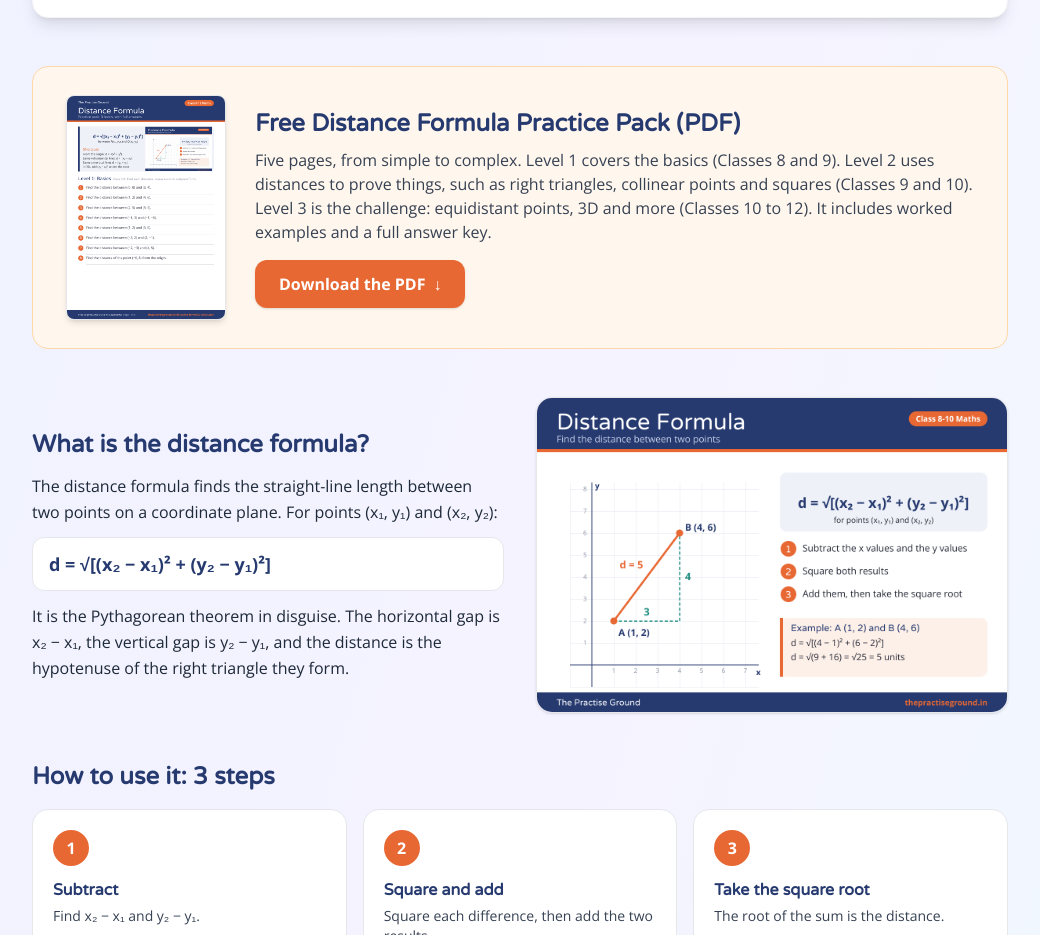
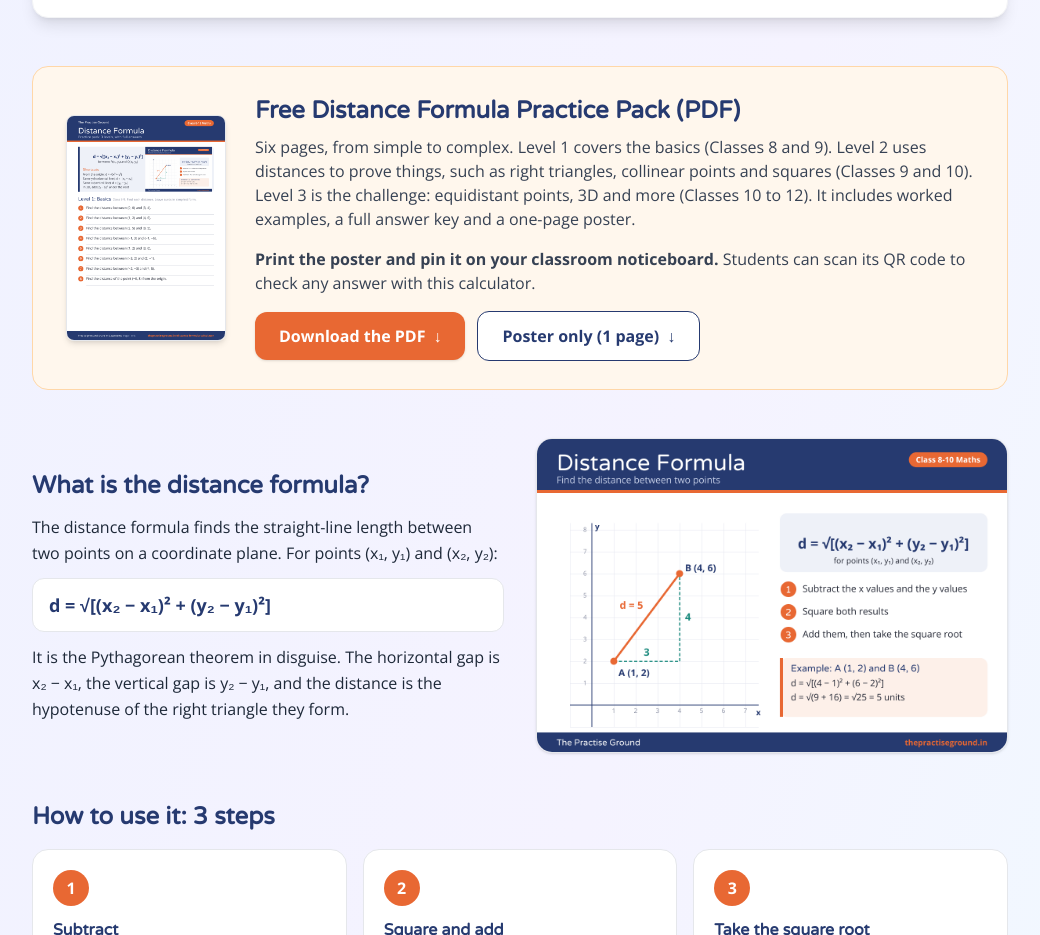
Before and after one commit to thepractiseground/the-practise-ground, a Next.js app: page /distance-formula-calculator in a window 1280 px wide. Shown: the part 1260-2195 px from the top of the page, without its empty margins (120-1160 px from the left). Built offline with nearby package versions, Linux system fonts and the light colour scheme.

Commit message:
Add files via upload

```diff
--- a/src/app/distance-formula-calculator/page.tsx
+++ b/src/app/distance-formula-calculator/page.tsx
@@ -111,10 +111,16 @@ export default function DistanceFormulaCalculatorPage() {
           <div>
             <h2 className="text-2xl font-bold text-brand-navy mb-2">Free Distance Formula Practice Pack (PDF)</h2>
             <p className="text-gray-700 mb-4">
-              Five pages, from simple to complex. Level 1 covers the basics (Classes 8 and 9). Level 2 uses distances to prove things, such as right triangles, collinear points and squares (Classes 9 and 10). Level 3 is the challenge: equidistant points, 3D and more (Classes 10 to 12). It includes worked examples and a full answer key.
+              Six pages, from simple to complex. Level 1 covers the basics (Classes 8 and 9). Level 2 uses distances to prove things, such as right triangles, collinear points and squares (Classes 9 and 10). Level 3 is the challenge: equidistant points, 3D and more (Classes 10 to 12). It includes worked examples, a full answer key and a one-page poster.
+            </p>
+            <p className="text-gray-700 mb-4">
+              <strong>Print the poster and pin it on your classroom noticeboard.</strong> Students can scan its QR code to check any answer with this calculator.
             </p>
             <a href="/posters/distance-formula-practice-pack.pdf" download className="inline-flex items-center gap-2 bg-brand-orange hover:bg-orange-600 text-white font-bold px-6 py-3 rounded-xl shadow transition-colors">
               Download the PDF <span aria-hidden="true">↓</span>
+            </a>
+            <a href="/posters/distance-formula-poster.pdf" download className="inline-flex items-center gap-2 ml-0 sm:ml-3 mt-3 sm:mt-0 bg-white hover:bg-orange-100 text-brand-navy border border-brand-navy font-bold px-6 py-3 rounded-xl transition-colors">
+              Poster only (1 page) <span aria-hidden="true">↓</span>
             </a>
           </div>
         </section>
```
